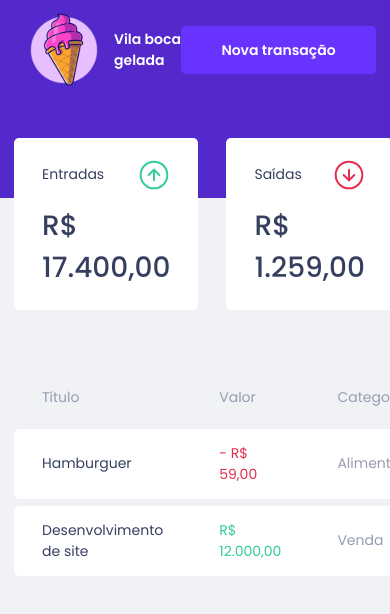
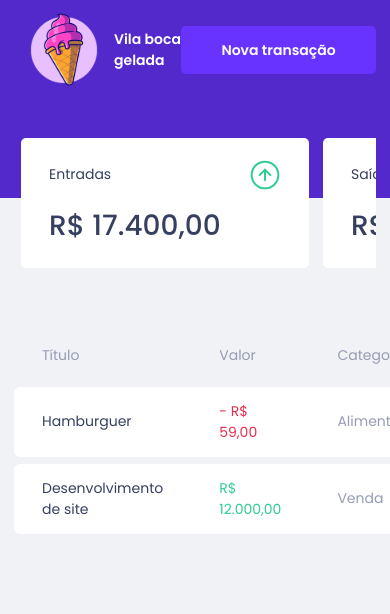
Before and after one commit to Everton-Afonso/ice-cream-parlor, a Next.js app: page / in a window 390 px wide. Shown: the top 614 px of the page. Built offline with nearby package versions, Linux system fonts and the light colour scheme.

Commit message:
feat(Mobile): creation of the slide component to display cards on mobile

```diff
--- a/package.json
+++ b/package.json
@@ -15,6 +15,7 @@
     "react": "^18",
     "react-dom": "^18",
     "react-modal": "^3.16.1",
+    "react-slick": "^0.30.1",
     "styled-components": "^6.1.8"
   },
   "devDependencies": {
@@ -22,6 +23,7 @@
     "@types/react": "^18",
     "@types/react-dom": "^18",
     "@types/react-modal": "^3.16.3",
+    "@types/react-slick": "^0.23.13",
     "@typescript-eslint/eslint-plugin": "^6.19.1",
     "@typescript-eslint/parser": "^6.19.1",
     "eslint": "^8",
--- /dev/null
+++ b/src/UI/Slider/index.tsx
@@ -0,0 +1,22 @@
+'use client'
+
+import SlickSlider, { Settings } from 'react-slick'
+
+import * as S from './styles'
+
+export type SliderSettings = Settings
+
+export type SliderProps = {
+  children: React.ReactNode
+  settings: SliderSettings
+}
+
+const Slider = ({ children, settings }: SliderProps) => {
+  return (
+    <S.WrapperSlider>
+      <SlickSlider {...settings}>{children}</SlickSlider>
+    </S.WrapperSlider>
+  )
+}
+
+export default Slider
--- /dev/null
+++ b/src/UI/Slider/styles.ts
@@ -0,0 +1,132 @@
+'use client'
+
+import styled, { css } from 'styled-components'
+
+export const WrapperSlider = styled.section`
+  ${({ theme }) => css`
+    .slick-slider {
+      position: relative;
+
+      display: block;
+      box-sizing: border-box;
+
+      -webkit-user-select: none;
+      -moz-user-select: none;
+      -ms-user-select: none;
+      user-select: none;
+
+      -webkit-touch-callout: none;
+      -khtml-user-select: none;
+      -ms-touch-action: pan-y;
+      touch-action: pan-y;
+      -webkit-tap-highlight-color: transparent;
+    }
+
+    .slick-list {
+      position: relative;
+
+      display: block;
+      overflow: hidden;
+
+      margin: 0;
+      padding: 0;
+    }
+    .slick-list:focus {
+      outline: none;
+    }
+    .slick-list.dragging {
+      cursor: pointer;
+      cursor: hand;
+    }
+
+    .slick-slider .slick-track,
+    .slick-slider .slick-list {
+      -webkit-transform: translate3d(0, 0, 0);
+      -moz-transform: translate3d(0, 0, 0);
+      -ms-transform: translate3d(0, 0, 0);
+      -o-transform: translate3d(0, 0, 0);
+      transform: translate3d(0, 0, 0);
+    }
+
+    .slick-track {
+      position: relative;
+      top: 0;
+      left: 0;
+
+      display: block;
+    }
+    .slick-track:before,
+    .slick-track:after {
+      display: table;
+
+      content: '';
+    }
+    .slick-track:after {
+      clear: both;
+    }
+    .slick-loading .slick-track {
+      visibility: hidden;
+    }
+
+    .slick-slide {
+      display: none;
+      float: left;
+
+      height: 100%;
+      min-height: 1px;
+    }
+    [dir='rtl'] .slick-slide {
+      float: right;
+    }
+    .slick-slide img {
+      display: block;
+    }
+    .slick-slide.slick-loading img {
+      display: none;
+    }
+    .slick-slide.dragging img {
+      pointer-events: none;
+    }
+    .slick-initialized .slick-slide {
+      display: block;
+    }
+    .slick-loading .slick-slide {
+      visibility: hidden;
+    }
+    .slick-vertical .slick-slide {
+      display: block;
+
+      height: auto;
+
+      border: 1px solid transparent;
+    }
+    .slick-arrow.slick-hidden {
+      display: none;
+    }
+
+    .slick-track,
+    .slick-list {
+      display: flex;
+    }
+
+    .slick-slide > div {
+      margin: 0 ${theme.spacings.xxsmall};
+      flex: 1 0 auto;
+      height: 100%;
+    }
+
+    @media screen and (min-width: 1170px) {
+      .slick-slide > div {
+        margin: 0 ${theme.spacings.xxsmall};
+      }
+
+      .slick-list {
+        margin: 0 -${theme.spacings.xxsmall};
+      }
+    }
+
+    @media screen and (max-width: 768px) {
+      overflow-x: hidden;
+    }
+  `}
+`
--- a/src/components/Summary/index.tsx
+++ b/src/components/Summary/index.tsx
@@ -1,12 +1,45 @@
 import Card from '@/UI/Card'
 import * as S from './styles'
+import Slider, { SliderSettings } from '@/UI/Slider'
 
 const Summary = () => {
+  const settings: SliderSettings = {
+    dots: false,
+    arrows: false,
+    slidesToShow: 3,
+    infinite: false,
+    responsive: [
+      {
+        breakpoint: 1024,
+        settings: {
+          arrows: false,
+          slidesToShow: 2.2
+        }
+      },
+      {
+        breakpoint: 570,
+        settings: {
+          arrows: false,
+          slidesToShow: 1.2
+        }
+      },
+      {
+        breakpoint: 375,
+        settings: {
+          arrows: false,
+          slidesToShow: 1.1
+        }
+      }
+    ]
+  }
+
   return (
     <S.WrapperSummary>
-      <Card title="Entradas" type="Entrada" value="R$ 17.400,00" />
-      <Card title="Saídas" type="Saida" value="R$ 1.259,00" />
-      <Card title="Total" type="Total" value="R$ R$ 16.141,00" />
+      <Slider settings={settings}>
+        <Card title="Entradas" type="Entrada" value="R$ 17.400,00" />
+        <Card title="Saídas" type="Saida" value="R$ 1.259,00" />
+        <Card title="Total" type="Total" value="R$ R$ 16.141,00" />
+      </Slider>
     </S.WrapperSummary>
   )
 }
--- a/src/components/Summary/styles.ts
+++ b/src/components/Summary/styles.ts
@@ -3,10 +3,7 @@
 import styled, { css } from 'styled-components'
 
 export const WrapperSummary = styled.section`
-  ${({ theme }) => css`
-    display: grid;
-    grid-template-columns: repeat(3, 1fr);
-    gap: ${theme.spacings.medium};
+  ${() => css`
     margin-top: -6.8rem;
   `}
 `
```
Also changed, not shown: 1 other file (tests, documents, lock files or other folders).
